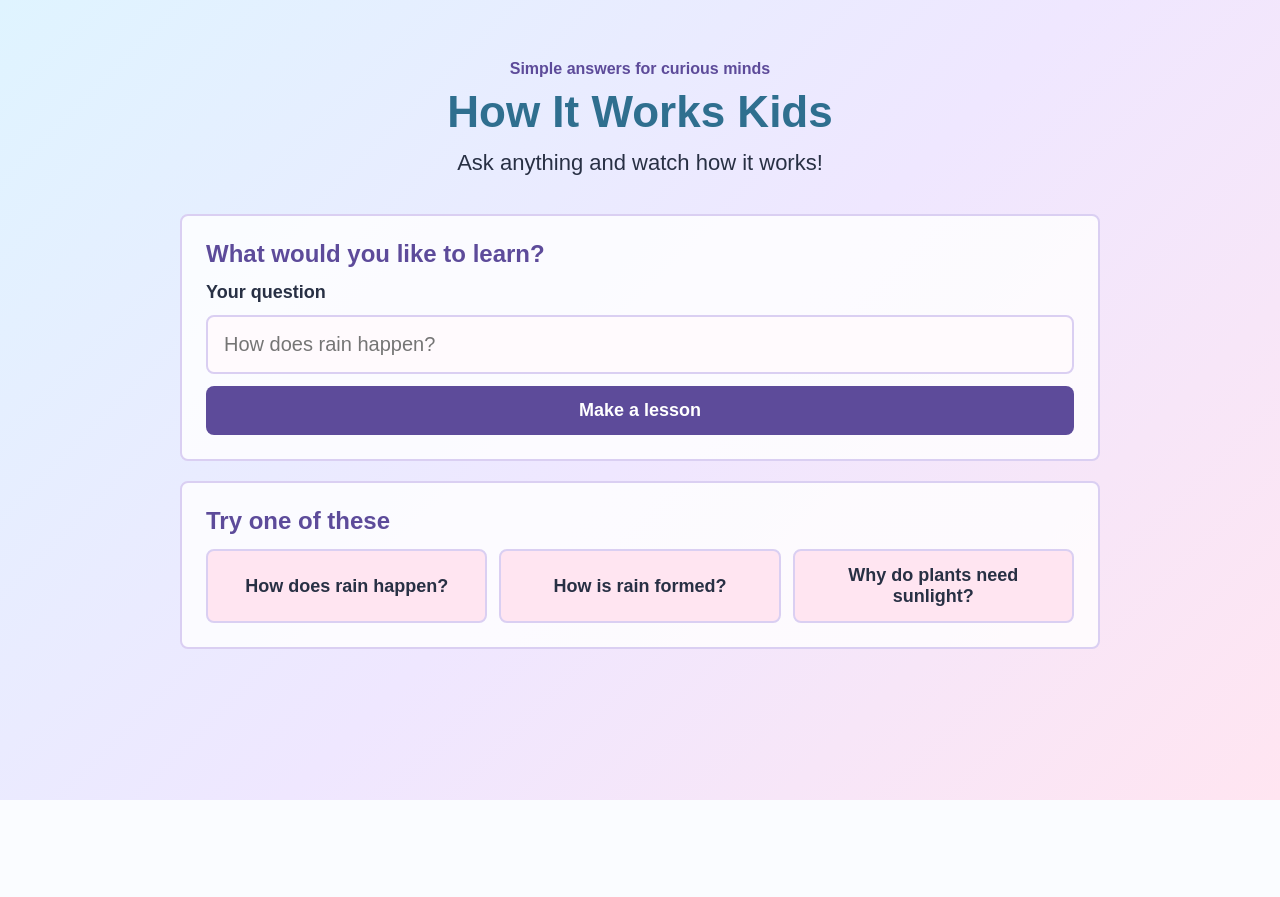
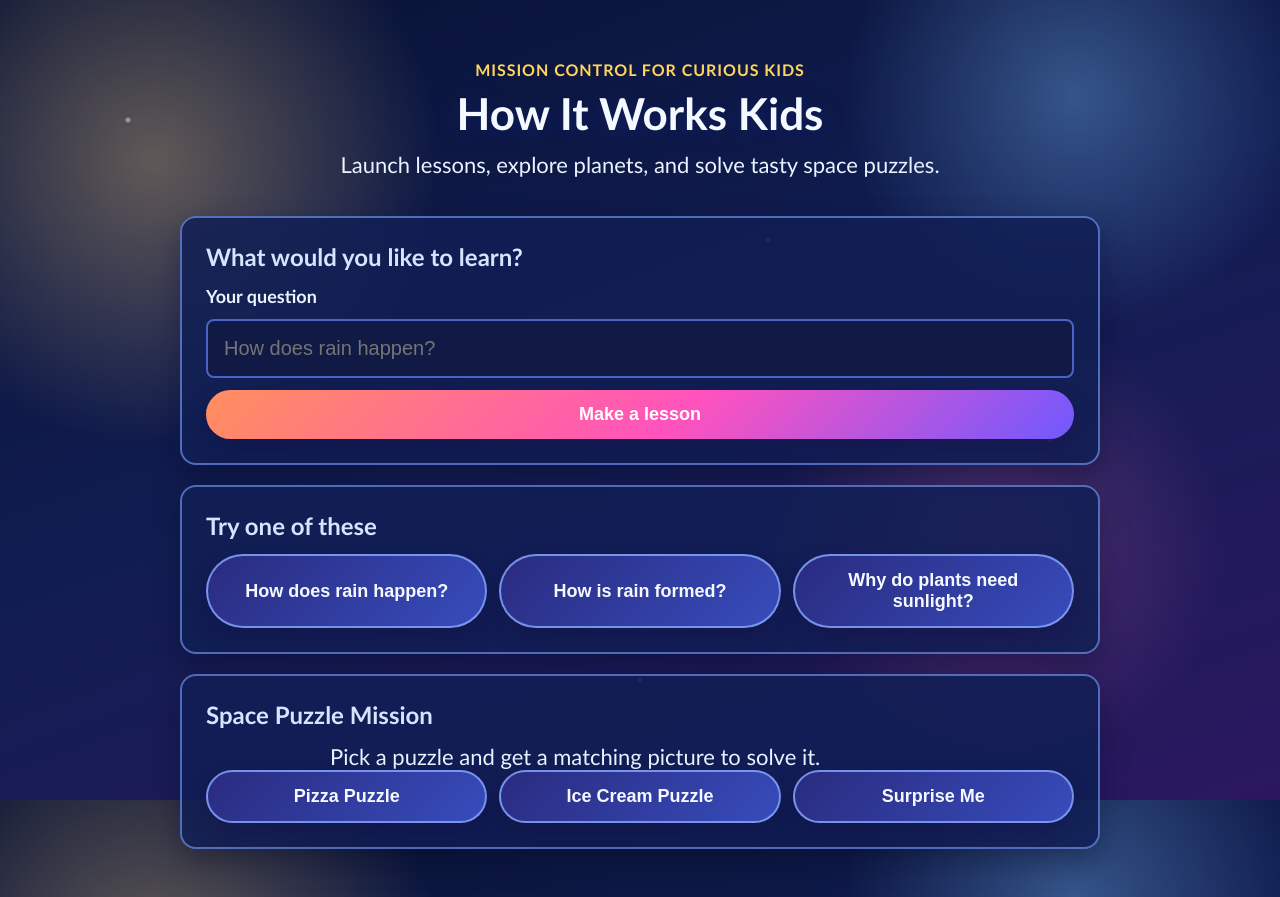
Before and after one commit to Mahadev7B/howstuffworks-forkids, a Flask app: page / in a window 1280 px wide. Before the commit the page ends 800 px from the top, so only its background shows below. Run offline with Flask 3, Linux system fonts and the light colour scheme; parts of the project's set-up code (start-up, migrations or seed data) failed here and were passed over.

Commit message:
Add space-themed kid UI and auto-solve puzzle mission flow

```diff
--- a/app.py
+++ b/app.py
@@ -1,5 +1,6 @@
 import logging
 from pathlib import Path
+import random
 
 from dotenv import load_dotenv
 from flask import Flask, jsonify, redirect, render_template, request, send_from_directory, url_for
@@ -15,6 +16,8 @@ from lesson_platform import (
     record_feedback,
     record_improvement,
 )
+from lesson_platform.ai_generation import create_openai_client, generate_audio, generate_scene_images
+from lesson_platform.media_store import save_media_file
 
 
 load_dotenv()
@@ -27,6 +30,30 @@ settings = load_settings()
 init_db(settings)
 
 
+def _build_puzzle(kind: str) -> dict:
+    puzzle_bank = {
+        "pizza": {
+            "title": "Pizza Planet Fractions",
+            "prompt": "You have 1 whole space pizza. You eat 1/4 and your friend eats 2/4. How much pizza is left?",
+            "options": ["1/4", "2/4", "3/4"],
+            "answer": "1/4",
+            "explanation": "1/4 + 2/4 = 3/4 eaten, so 1/4 is left.",
+            "image_prompt": "cartoon kids on a spaceship sharing a pizza cut into 4 slices, educational fraction labels, colorful, kid friendly",
+        },
+        "icecream": {
+            "title": "Ice Cream Moon Scoops",
+            "prompt": "A cone has 6 scoops. 2 scoops melt in the sun. How many scoops are left?",
+            "options": ["3", "4", "5"],
+            "answer": "4",
+            "explanation": "6 - 2 = 4 scoops left.",
+            "image_prompt": "cartoon ice cream cone with 6 scoops on the moon, 2 scoops melting, numbers for kids, colorful, educational",
+        },
+    }
+    if kind not in puzzle_bank:
+        kind = random.choice(list(puzzle_bank.keys()))
+    return puzzle_bank[kind] | {"kind": kind}
+
+
 @app.route("/", methods=["GET"])
 def home():
     examples = [
@@ -35,6 +62,65 @@ def home():
         "Why do plants need sunlight?",
     ]
     return render_template("index.html", examples=examples)
+
+
+@app.route("/puzzle", methods=["POST"])
+def puzzle():
+    kind = request.form.get("kind", "").strip().lower()
+    puzzle_data = _build_puzzle(kind)
+
+    client = create_openai_client(settings)
+    generated_images, messages, _, _ = generate_scene_images(
+        [puzzle_data["image_prompt"]],
+        settings,
+        client,
+    )
+    puzzle_audio, audio_message, _, _ = generate_audio(
+        [
+            f"Space puzzle mission. {puzzle_data['prompt']}",
+            f"Answer: {puzzle_data['answer']}. {puzzle_data['explanation']}",
+        ],
+        settings,
+        client,
+    )
+
+    image_url = None
+    audio_url = None
+    image_ready = False
+    audio_ready = False
+    if generated_images:
+        image = generated_images[0]
+        image_ref = save_media_file(
+            settings.media_storage_path,
+            media_type="image",
+            ext=image.ext,
+            content=image.content,
+        )
+        image_url = f"/media/{image_ref}"
+        image_ready = image.ext == "png"
+
+    if puzzle_audio:
+        audio_ref = save_media_file(
+            settings.media_storage_path,
+            media_type="audio",
+            ext=puzzle_audio.ext,
+            content=puzzle_audio.content,
+        )
+        audio_url = f"/media/{audio_ref}"
+        audio_ready = True
+
+    assets_ready = image_ready and audio_ready
+    if audio_message:
+        messages.append(audio_message)
+
+    return render_template(
+        "puzzle.html",
+        puzzle=puzzle_data,
+        image_url=image_url,
+        audio_url=audio_url,
+        assets_ready=assets_ready,
+        image_message=" ".join(messages) if messages else None,
+    )
 
 
 @app.route("/animation", methods=["POST"])
--- a/static/style.css
+++ b/static/style.css
@@ -1,13 +1,14 @@
 :root {
-  --blue: #dff4ff;
-  --blue-deep: #2f6f8f;
-  --purple: #efe7ff;
-  --purple-deep: #5d4b9a;
-  --pink: #ffe5f1;
-  --ink: #283044;
-  --paper: #fffafd;
+  --blue: #d6ecff;
+  --blue-deep: #2678d1;
+  --purple: #241a59;
+  --purple-deep: #5f9bff;
+  --pink: #ff8bd3;
+  --ink: #eaf3ff;
+  --paper: #101a44;
   --white: #ffffff;
-  --border: #dacff2;
+  --border: #4a63c7;
+  --gold: #ffd55e;
 }
 
 * {
@@ -18,9 +19,33 @@ body {
   margin: 0;
   min-height: 100vh;
   color: var(--ink);
-  font-family: Arial, Helvetica, sans-serif;
+  font-family: "Trebuchet MS", "Comic Sans MS", "Arial Rounded MT Bold", Arial, sans-serif;
   background:
-    linear-gradient(135deg, var(--blue), var(--purple) 52%, var(--pink));
+    radial-gradient(circle at 12% 20%, rgba(255, 214, 133, 0.35), transparent 22%),
+    radial-gradient(circle at 84% 12%, rgba(127, 196, 255, 0.34), transparent 18%),
+    radial-gradient(circle at 78% 68%, rgba(255, 124, 196, 0.24), transparent 20%),
+    linear-gradient(160deg, #081234 0%, #111d52 48%, #2b1760 100%);
+  background-attachment: fixed;
+}
+
+body::before {
+  content: "";
+  position: fixed;
+  inset: 0;
+  pointer-events: none;
+  background-image:
+    radial-gradient(circle at 10% 15%, rgba(255, 255, 255, 0.9) 0 2px, transparent 3px),
+    radial-gradient(circle at 25% 70%, rgba(255, 255, 255, 0.9) 0 1.5px, transparent 2.5px),
+    radial-gradient(circle at 60% 30%, rgba(255, 255, 255, 0.9) 0 1.5px, transparent 2.5px),
+    radial-gradient(circle at 82% 55%, rgba(255, 255, 255, 0.9) 0 2px, transparent 3px),
+    radial-gradient(circle at 50% 85%, rgba(255, 255, 255, 0.9) 0 1.5px, transparent 2.5px);
+  opacity: 0.45;
+  z-index: 0;
+}
+
+main {
+  position: relative;
+  z-index: 1;
 }
 
 .page {
@@ -37,9 +62,11 @@ body {
 
 .eyebrow {
   margin: 0 0 10px;
-  color: var(--purple-deep);
+  color: var(--gold);
   font-size: 16px;
   font-weight: 700;
+  letter-spacing: 0.06em;
+  text-transform: uppercase;
 }
 
 h1,
@@ -50,14 +77,15 @@ p {
 
 h1 {
   margin: 0;
-  color: var(--blue-deep);
+  color: #f4f8ff;
   font-size: 44px;
   line-height: 1.1;
+  text-shadow: 0 4px 20px rgba(19, 42, 130, 0.55);
 }
 
 h2 {
   margin: 0 0 14px;
-  color: var(--purple-deep);
+  color: #d6e4ff;
   font-size: 24px;
 }
 
@@ -75,9 +103,10 @@ h2 {
 .notice {
   margin-top: 20px;
   padding: 24px;
-  background: rgba(255, 255, 255, 0.82);
-  border: 2px solid var(--border);
-  border-radius: 8px;
+  background: rgba(17, 31, 84, 0.86);
+  border: 2px solid rgba(124, 161, 255, 0.6);
+  border-radius: 16px;
+  box-shadow: 0 12px 28px rgba(5, 10, 34, 0.35);
 }
 
 form {
@@ -127,9 +156,10 @@ button,
   text-align: center;
   text-decoration: none;
   border: 0;
-  border-radius: 8px;
-  background: var(--purple-deep);
+  border-radius: 999px;
+  background: linear-gradient(135deg, #ff8f5e, #ff52be 55%, #7059ff);
   cursor: pointer;
+  box-shadow: 0 10px 20px rgba(22, 12, 66, 0.35);
 }
 
 button:disabled {
@@ -151,9 +181,9 @@ button:hover,
 .example-button {
   width: 100%;
   height: 100%;
-  color: var(--ink);
-  background: var(--pink);
-  border: 2px solid var(--border);
+  color: #f5f9ff;
+  background: linear-gradient(135deg, #2a2b7f, #374cbc);
+  border: 2px solid rgba(137, 171, 255, 0.8);
 }
 
 .example-button:hover {
--- a/templates/animation.html
+++ b/templates/animation.html
@@ -6,7 +6,7 @@
     <title>{{ lesson.title }} - How It Works Kids</title>
     <link rel="stylesheet" href="{{ url_for('static', filename='style.css') }}">
   </head>
-  <body>
+  <body class="space-theme">
     <main class="page animation-page">
       <section class="result-header">
         <p class="eyebrow">Whiteboard lesson</p>
--- a/templates/index.html
+++ b/templates/index.html
@@ -6,12 +6,12 @@
     <title>How It Works Kids</title>
     <link rel="stylesheet" href="{{ url_for('static', filename='style.css') }}">
   </head>
-  <body>
+  <body class="space-theme">
     <main class="page">
       <section class="hero">
-        <p class="eyebrow">Simple answers for curious minds</p>
+        <p class="eyebrow">Mission Control for Curious Kids</p>
         <h1>How It Works Kids</h1>
-        <p class="subtitle">Ask anything and watch how it works!</p>
+        <p class="subtitle">Launch lessons, explore planets, and solve tasty space puzzles.</p>
       </section>
 
       <section class="ask-panel" aria-labelledby="ask-heading">
@@ -43,6 +43,28 @@
           {% endfor %}
         </div>
       </section>
+
+      <section class="ask-panel" aria-labelledby="puzzle-heading">
+        <h2 id="puzzle-heading">Space Puzzle Mission</h2>
+        <p class="subtitle">Pick a puzzle and get a matching picture to solve it.</p>
+        <div class="example-list">
+          <form action="{{ url_for('puzzle') }}" method="post" class="question-form">
+            <input type="hidden" name="kind" value="pizza">
+            <button class="example-button" type="submit">Pizza Puzzle</button>
+            <p class="loading-message" aria-live="polite">Building your puzzle image...</p>
+          </form>
+          <form action="{{ url_for('puzzle') }}" method="post" class="question-form">
+            <input type="hidden" name="kind" value="icecream">
+            <button class="example-button" type="submit">Ice Cream Puzzle</button>
+            <p class="loading-message" aria-live="polite">Building your puzzle image...</p>
+          </form>
+          <form action="{{ url_for('puzzle') }}" method="post" class="question-form">
+            <input type="hidden" name="kind" value="random">
+            <button class="example-button" type="submit">Surprise Me</button>
+            <p class="loading-message" aria-live="polite">Building your puzzle image...</p>
+          </form>
+        </div>
+      </section>
     </main>
 
     <script>
```
Also changed, not shown: other parts of static/style.css (+48 -28 lines), templates/puzzle.html (added, +49 -0 lines).
